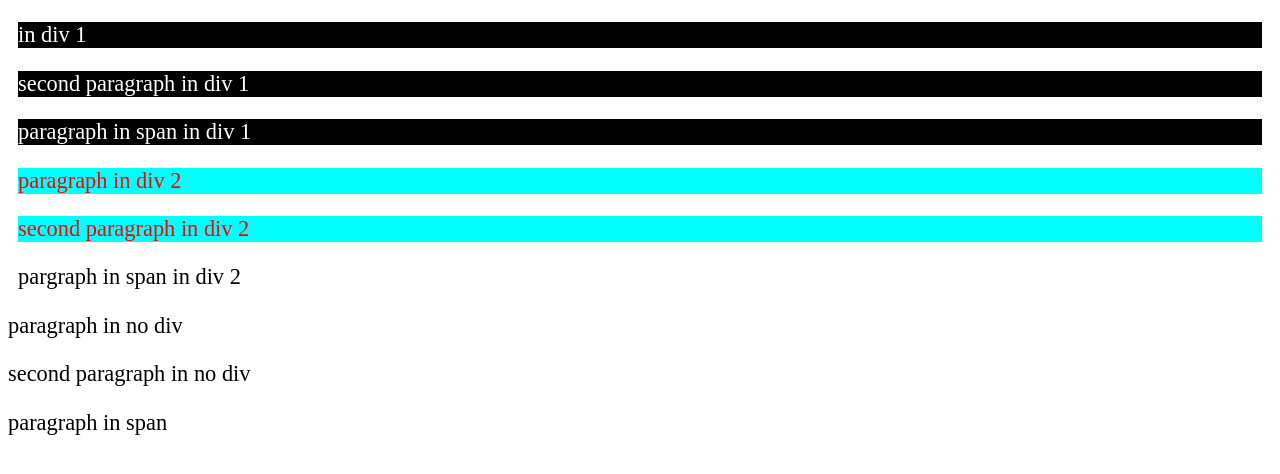
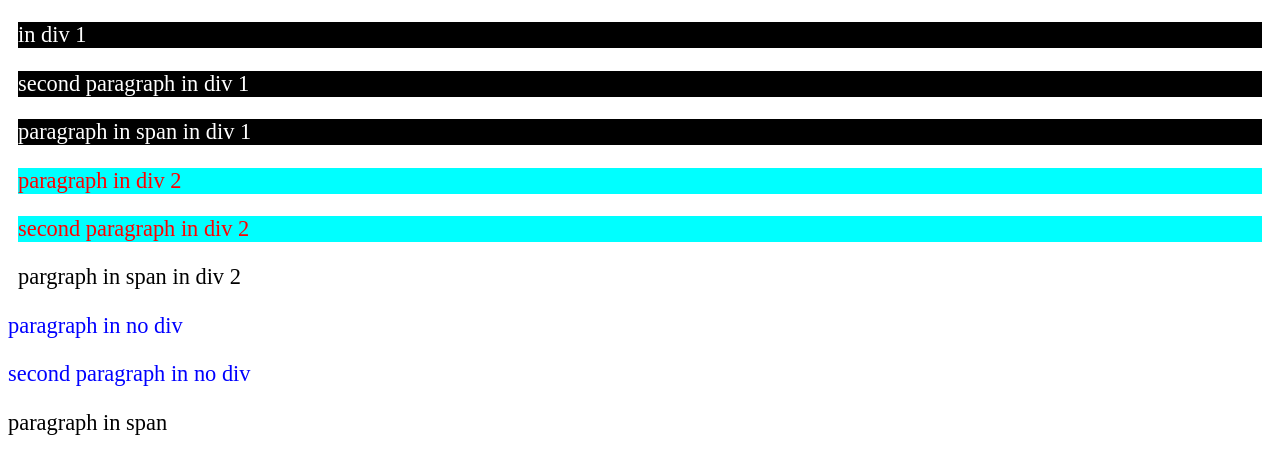
Before and after one commit to icedragon668/Restart, a plain HTML site: page Fun with Divs/index.html in a window 1280 px wide. Drawn offline with Linux system fonts and the light colour scheme.

Commit message:
adds blue font to div1 ~ p

```diff
--- a/Fun with Divs/main.css
+++ b/Fun with Divs/main.css
@@ -15,3 +15,8 @@ p {
     background-color: cyan;
     color: red;
 }
+
+/* the ~ is for ??? */
+#div1 ~ p {
+    color: blue;
+}
```
